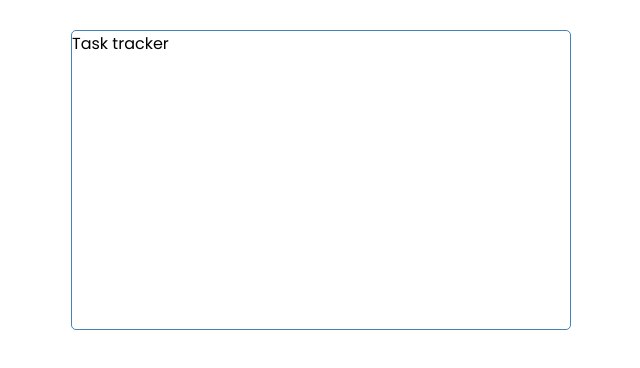
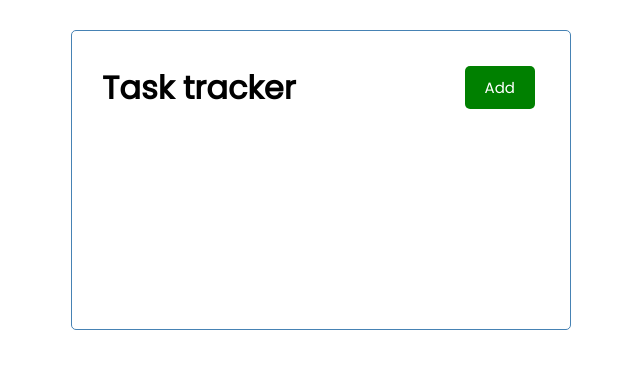
Before and after one commit to jamie-codez/React-refresh, a React (Create React App) app: page / in a window 1280 px wide. Shown: the top 368 px of the page, without its empty margins (319-959 px from the left). Built offline with nearby package versions, Linux system fonts and the light colour scheme.

Commit message:
Everything is working well

```diff
--- a/public/index.html
+++ b/public/index.html
@@ -9,9 +9,9 @@
       name="description"
       content="Web site created using create-react-app"
     />
-    <link rel="apple-touch-icon" href="%PUBLIC_URL%/logo192.png" />
+    <!-- <link rel="apple-touch-icon" href="%PUBLIC_URL%/logo192.png" /> -->
     <link rel="manifest" href="%PUBLIC_URL%/manifest.json" />
-    <title>React App</title>
+    <title>Crash course</title>
   </head>
   <body>
     <noscript>You need to enable JavaScript to run this app.</noscript>
--- /dev/null
+++ b/src/components/Button.js
@@ -0,0 +1,26 @@
+import PropTypes from 'prop-types'
+
+const Button = ({ color, text }) => {
+    const onClick= ()=>{
+        console.log('click')
+    }
+
+
+  return (
+    <button onClick={onClick} style={{ backgroundColor: color }} className="btn">
+      {text}
+    </button>
+  );
+};
+
+Button.defaultProps = {
+    color:'steelblue'
+}
+
+Button.propTypes = {
+    text:PropTypes.string,
+    color:PropTypes.string
+}
+
+
+export default Button;
--- a/src/components/Header.js
+++ b/src/components/Header.js
@@ -1,8 +1,12 @@
 import PropTypes from 'prop-types'
+import Button from './Button'
 
 const Header = ({ title }) => {
   return (
-    <header>{title}</header>
+    <header className='header'>
+        <h1>{title}</h1>
+        <Button color='green' text='Add'/>
+    </header>
   )
 }
 
--- a/src/index.css
+++ b/src/index.css
@@ -30,8 +30,10 @@ body{
   overflow: auto;
   min-height: 300px;
   border: 1px solid steelblue;
+  padding: 30px;
   border-radius: 5px;
 }
+
 .header{
   display: flex;
   justify-content: space-between;
```
